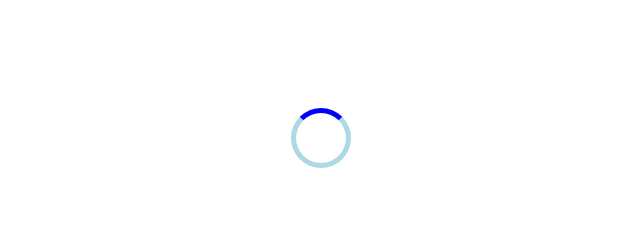
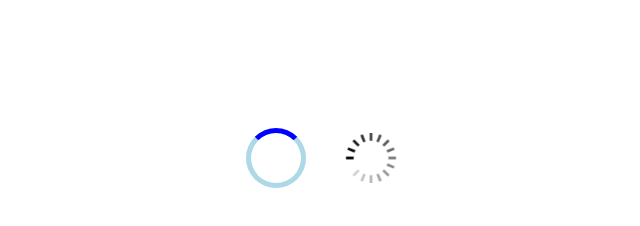
Before and after one commit to JeremyFelix720/exo_1_animations_css, a website built with Vite: page index.html in a window 1280 px wide. Shown: the whole page, without its empty margins (319-959 px from the left). Built offline with nearby package versions, Linux system fonts and the light colour scheme.

Commit message:
Spinner fini.

```diff
--- a/index.html
+++ b/index.html
@@ -9,7 +9,9 @@
   <body>
     <div id="app">
 
-      <div class="square_box"></div>
+      <div class="loader"></div>
+
+      <div class="spinner"></div>
 
     </div>
     <script type="module" src="/src/main.ts"></script>
--- a/src/style.scss
+++ b/src/style.scss
@@ -1,4 +1,4 @@
-@keyframes rotation_loader {
+@keyframes loader_rotation {
     0% {
         rotate: 0deg;
     }
@@ -19,11 +19,24 @@
     padding-top: 100px;
 }
 
-.square_box {
+.loader {
     width: 50px;
+    margin: 20px;
     aspect-ratio: 1/1;
     border: solid 5px lightblue;
     border-right: solid 5px blue;
     border-radius: 50%;
-    animation: rotation_loader 2s linear infinite;
+    animation: loader_rotation 2s linear infinite;
 }
+
+.spinner {
+    width: 50px;
+    margin: 20px;
+    aspect-ratio: 1/1;
+    background-image: url("img/spinner.png");
+    //background-image: url("https://www.pngall.com/wp-content/uploads/14/Loading-PNG-Image-File.png");
+    background-size: contain;
+    background-repeat: no-repeat;
+    background-position: 0%;
+    animation: loader_rotation 2s linear infinite;
+}
```
Also changed, not shown: src/img/spinner.png (added).
